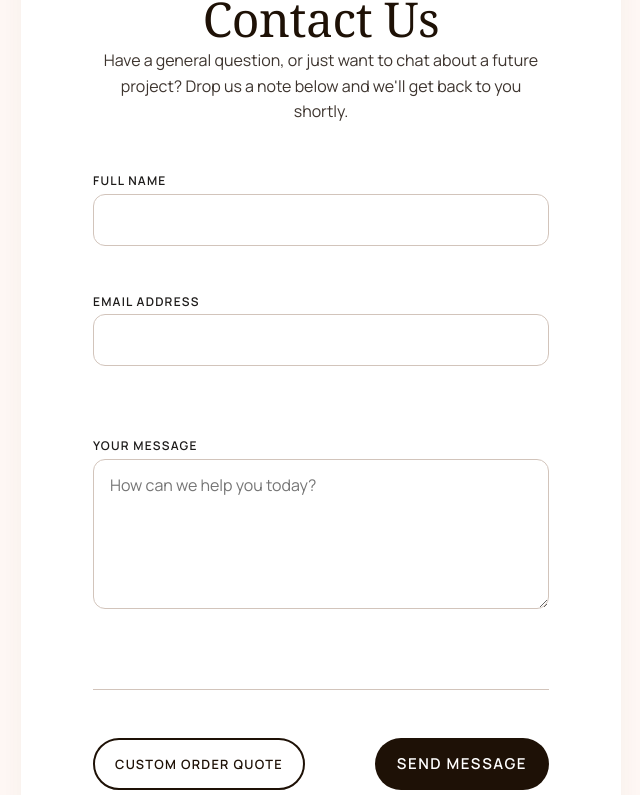
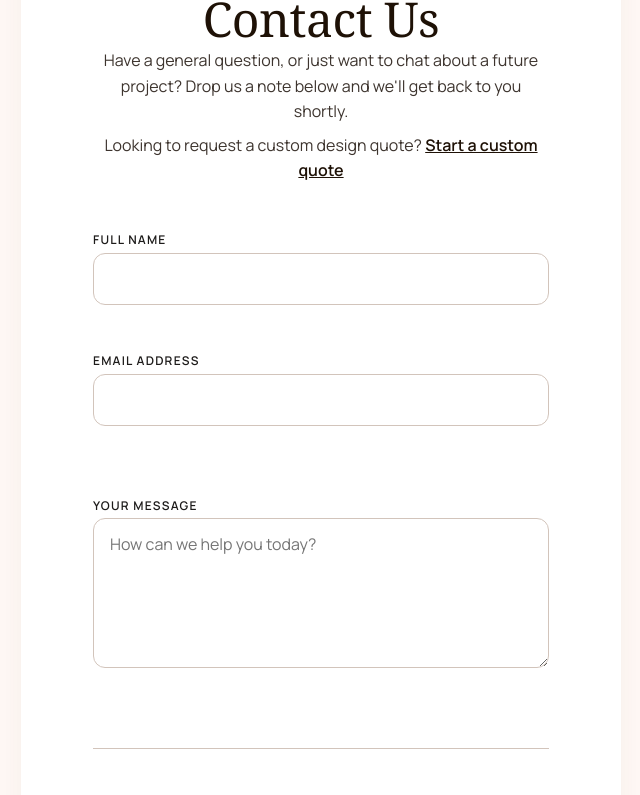
Before and after one commit to bhcustom/bh-custom-woodworks, a Next.js app: page /contact in a window 1280 px wide. Shown: the part 273-1068 px from the top of the page, without its empty margins (319-959 px from the left). Built offline with nearby package versions, Linux system fonts and the light colour scheme.

Commit message:
ux: simplify contact form CTAs and add inline quote link

```diff
--- a/src/app/components/ContactForm.js
+++ b/src/app/components/ContactForm.js
@@ -60,6 +60,19 @@ export default function ContactForm() {
             <p className="body-md" style={{ color: 'var(--on-surface-variant)' }}>
               Have a general question, or just want to chat about a future project? Drop us a note below and we'll get back to you shortly.
             </p>
+            <p className="body-md" style={{ color: 'var(--on-surface-variant)', marginTop: '0.5rem' }}>
+              Looking to request a custom design quote?{' '}
+              <a
+                href="/quote"
+                style={{
+                  color: 'var(--primary)',
+                  textDecoration: 'underline',
+                  fontWeight: '600'
+                }}
+              >
+                Start a custom quote
+              </a>
+            </p>
           </div>
 
           <form onSubmit={handleSubmit}>
@@ -101,10 +114,7 @@ export default function ContactForm() {
               />
             </div>
 
-            <div className="quote-actions mt-xl" style={{ display: 'flex', justifyContent: 'space-between', alignItems: 'center' }}>
-              <a href="/quote" className="btn btn-outline" style={{ fontSize: '0.8rem' }}>
-                Custom Order Quote
-              </a>
+            <div className="quote-actions mt-xl" style={{ display: 'flex', justifyContent: 'flex-end', alignItems: 'center' }}>
               <button type="submit" className="btn btn-primary" disabled={isSubmitting}>
                 {isSubmitting ? 'Sending...' : 'Send Message'}
               </button>
```
